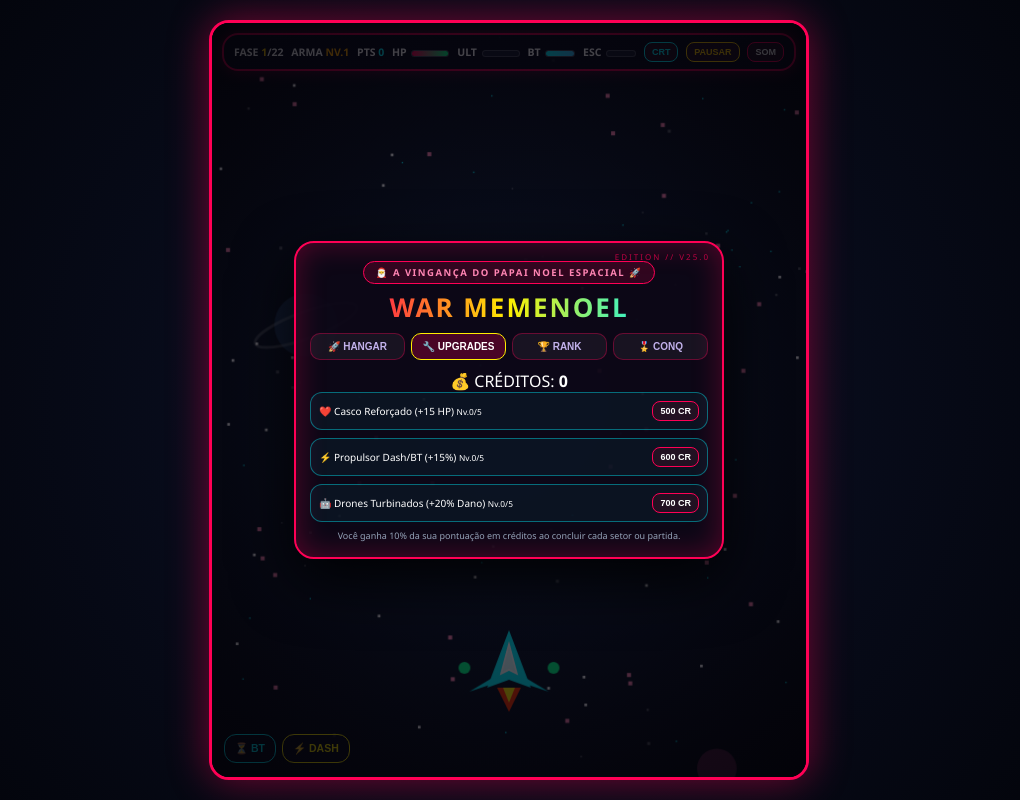
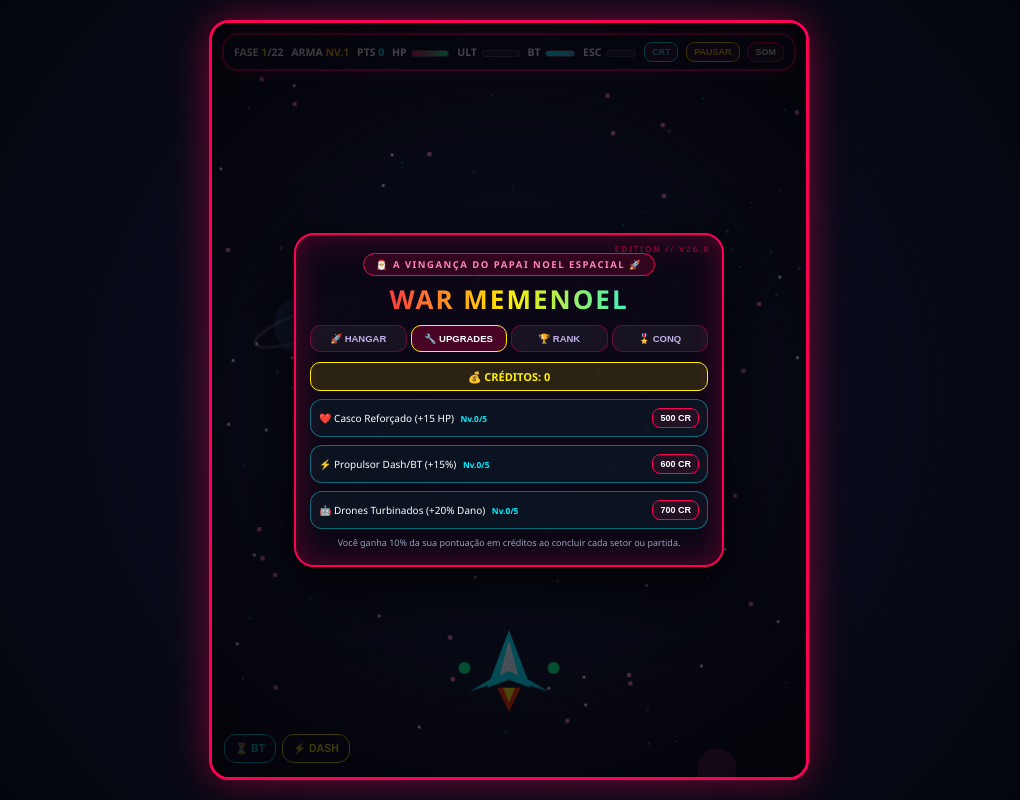
Before and after one commit to WillianBertin/war-memenoel, a plain HTML site: page index.html in a window 1280 px wide. Both pictures are taken after a click on the button "🔧 UPGRADES". Shown: the whole page, without its empty margins (131-1151 px from the left). Drawn offline with Linux system fonts and the light colour scheme.

Commit message:
Update edition version and adjust CSS styles

```diff
--- a/style.css
+++ b/style.css
@@ -77,7 +77,7 @@ canvas#c { display: block; width: 100%; height: 100%; touch-action: none; }
   max-height: 96%; overflow-y: auto; position: relative;
 }
 .card::before {
-  content: 'EDITION // V25.0';
+  content: 'EDITION // V26.0';
   position: absolute; top: 8px; right: 12px; font-size: 8px; color: #ff0055; letter-spacing: 2px; opacity: 0.7;
 }
 .badge {
@@ -90,10 +90,10 @@ h1 {
   background: linear-gradient(90deg, #ff0055 10%, #ffee00 50%, #00f3ff 90%);
   -webkit-background-clip: text; -webkit-text-fill-color: transparent;
 }
-.menu-tabs { display: flex; gap: 6px; margin-bottom: 10px; }
+.menu-tabs { display: flex; gap: 4px; margin-bottom: 10px; }
 .tab-btn {
   flex: 1; background: rgba(255, 255, 255, 0.05); border: 1.5px solid rgba(255, 0, 85, 0.35);
-  color: #c2b1eb; padding: 7px 4px; border-radius: 10px; font-size: 10px; font-weight: 800; cursor: pointer;
+  color: #c2b1eb; padding: 7px 3px; border-radius: 10px; font-size: 9.5px; font-weight: 800; cursor: pointer;
 }
 .tab-btn.active { background: rgba(255, 0, 85, 0.25); border-color: #ffee00; color: #fff; }
 .ship-stats {
@@ -137,10 +137,15 @@ input[type="text"] {
 }
 .btn-sec { background: linear-gradient(90deg, #00f3ff, #0066ff); color: #03050c; }
 .btn-warn { background: linear-gradient(90deg, #854d0e, #ca8a04); color: #fff; }
+.cred-tag {
+  background: rgba(255, 238, 0, 0.12); border: 1.5px solid #ffee00; color: #ffee00;
+  border-radius: 10px; padding: 6px; margin-bottom: 8px; font-size: 11px; font-weight: 800;
+}
 .shop-box {
   background: rgba(0, 243, 255, 0.05); border: 1.5px solid rgba(0, 243, 255, 0.4);
   border-radius: 12px; padding: 8px; margin-bottom: 8px; display: flex; justify-content: space-between; align-items: center;
 }
+.shop-box small { color: #00f3ff; margin-left: 4px; font-weight: 800; }
 .stats-box {
   background: rgba(255, 0, 85, 0.08); border: 1px solid rgba(255, 0, 85, 0.3);
   border-radius: 10px; padding: 8px; margin-bottom: 10px; font-size: 11px;
```
